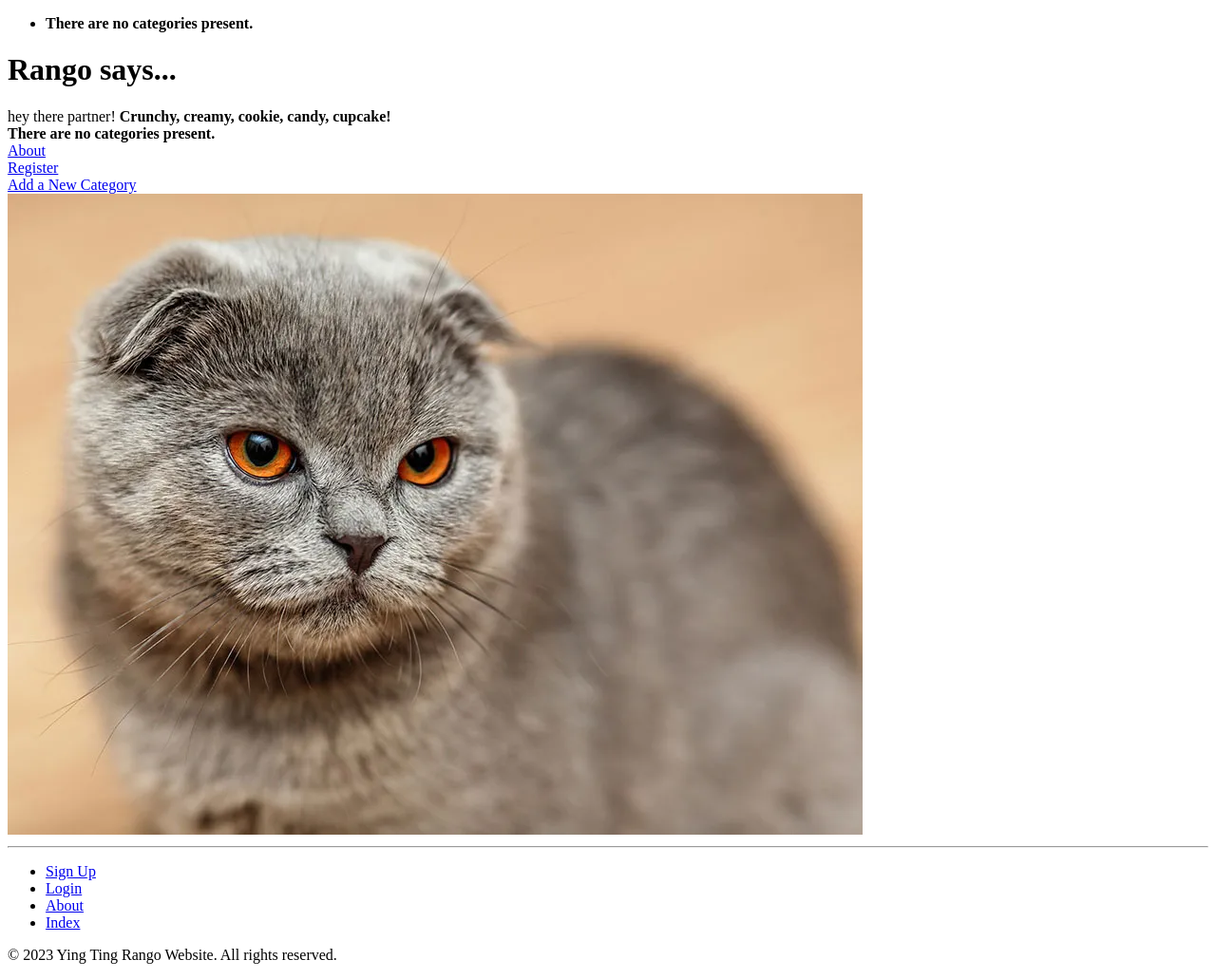
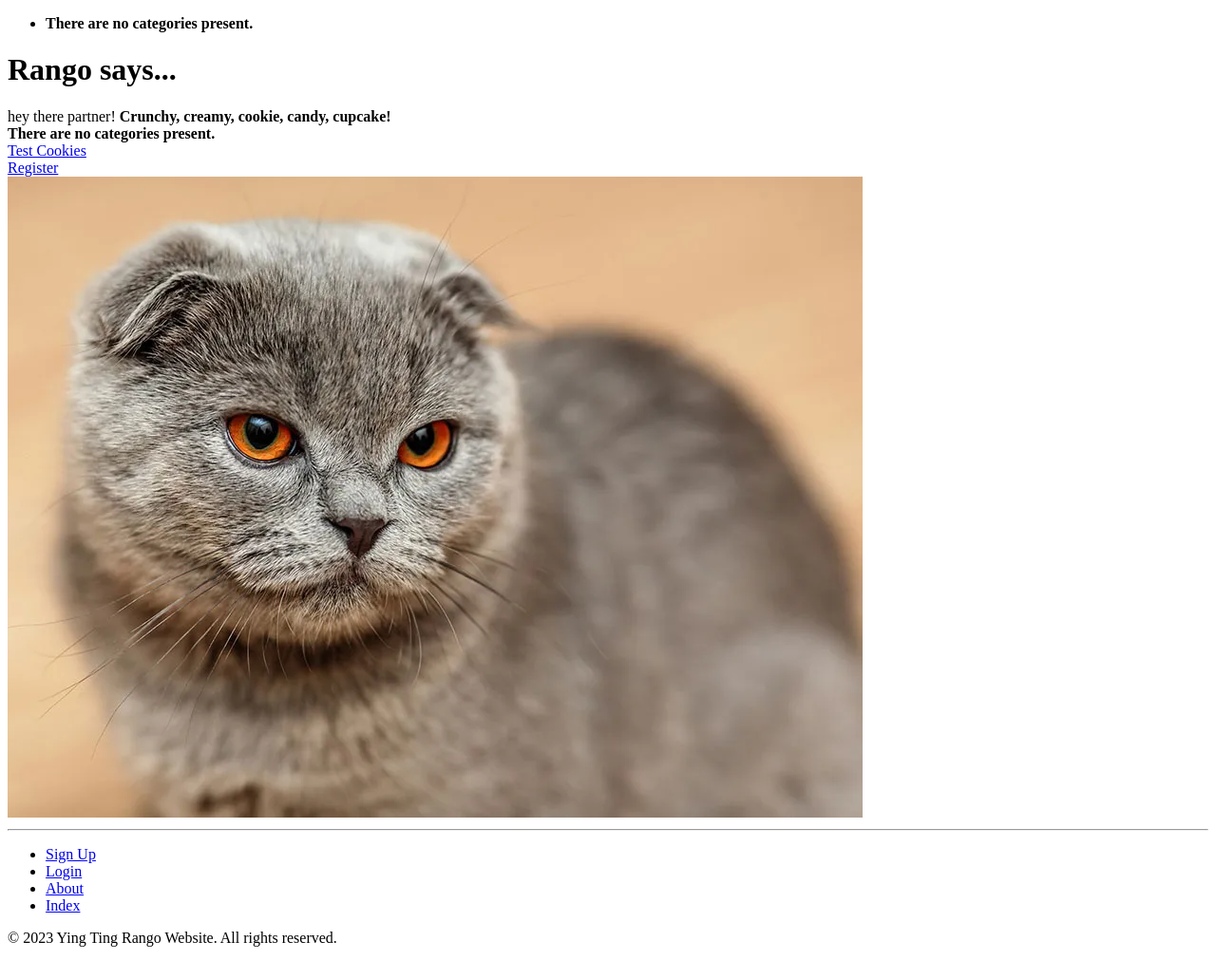
Before and after one commit to Yingtingliu/django_it_uofg, a Django app: page / in a window 1280 px wide. Shown: the part 98-1129 px from the top of the page at 95% size. After the commit the page ends 1095 px from the top, so only its background shows below. Run offline with Django 3.2, Linux system fonts and the light colour scheme; data that the repository does not hold is empty.

Commit message:
chapter 10 cookie - self test

```diff
--- a/rango/urls.py
+++ b/rango/urls.py
@@ -32,5 +32,7 @@ urlpatterns = [
     path('login/', views.user_login, name='login'),
     path('logout/', views.user_logout, name='logout'),
     path('restricted/', views.restricted, name='restricted'),
+    # self explanatory
+    path('test_cookies/', views.test_cookies, name='test_cookies'),
 
 ]
--- a/rango/views.py
+++ b/rango/views.py
@@ -233,3 +233,13 @@ def user_logout(request):
     logout(request)
     # Take the user back to the homepage.
     return redirect(reverse('rango:index'))
+
+# self explanatory
+# cookies
+@login_required
+def test_cookies(request):
+    username = request.user.username
+    response = render(request, 'rango/test_cookies.html', {'username': username})
+    response.set_cookie('username', username)
+    # response.set_cookie('test_cookie', 'this is a test cookie')
+    return response
--- a/templates/index.html
+++ b/templates/index.html
@@ -40,9 +40,9 @@
     </div>
 
     <div>
-      <a href="{% url 'rango:about' %}">About</a><br />
+      <a href="{% url 'rango:test_cookies' %}">Test Cookies</a><br />
       <a href="{% url 'rango:register' %}.">Register</a><br />
-      <a href="{% url 'rango:add_category' %}">Add a New Category</a><br />
+
       <img src="{% static 'images/cat.jpg' %}" alt="Picture of Rango" />
     </div>
 {% endblock %}
```
Also changed, not shown: templates/rango/test_cookies.html (added, +19 -0 lines).
